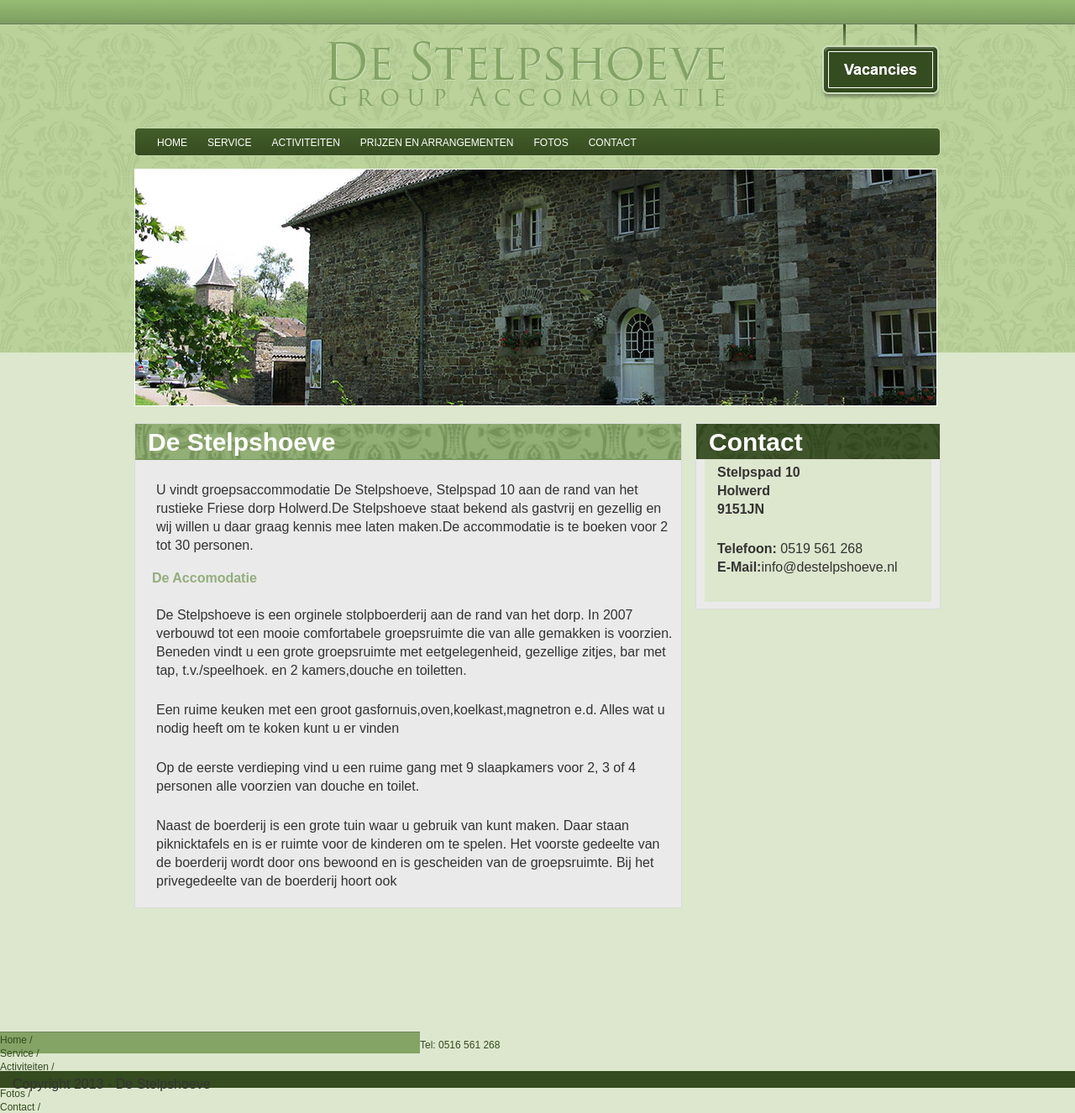
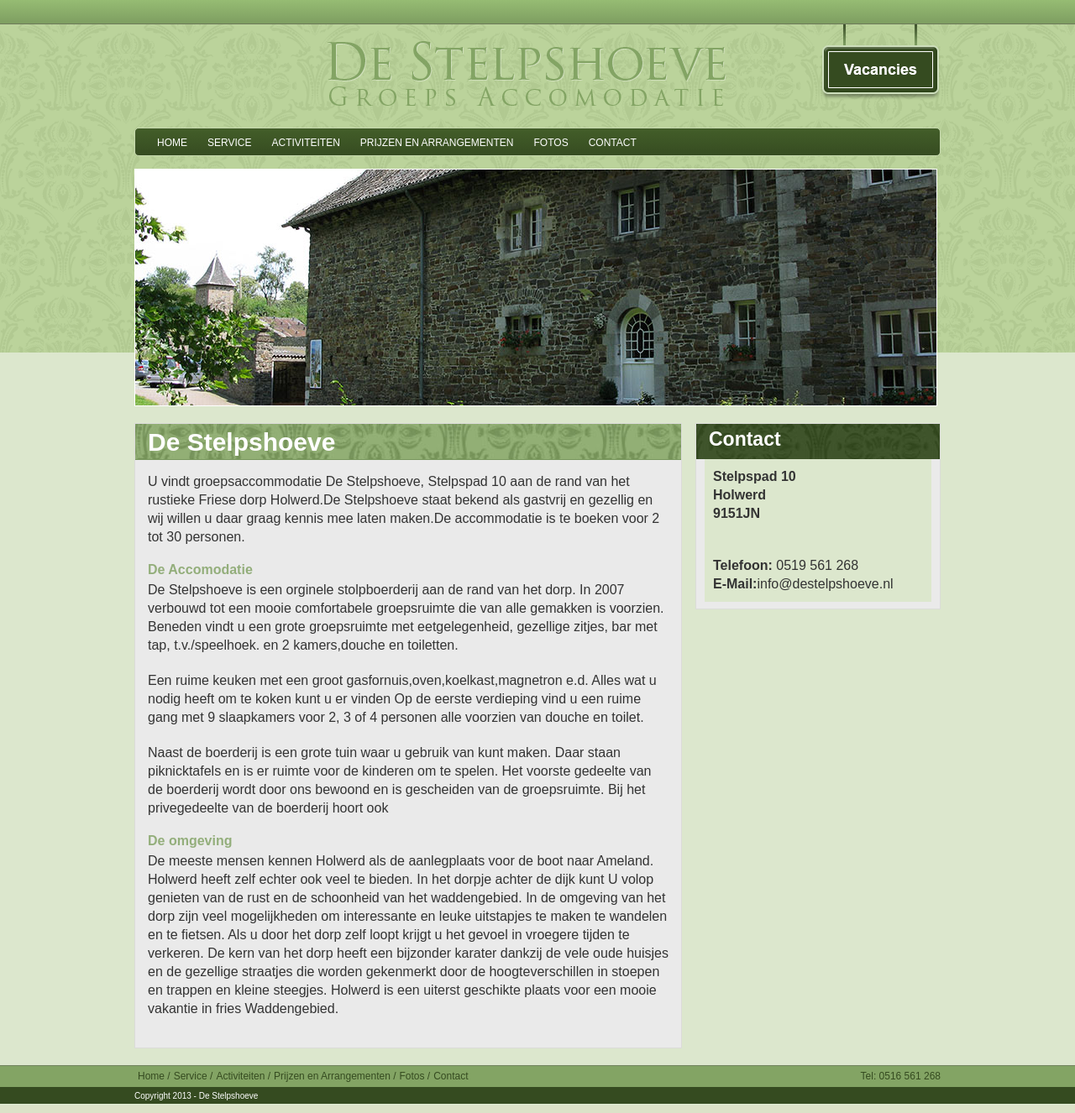
Before and after one commit to Apiria/Stelpshoeve, a PHP site: page / in a window 1280 px wide. Shown: the whole page at 84% size. Run offline with PHP 8.4, Linux system fonts and the light colour scheme.

Commit message:
Finished the home page and fixed the footer

```diff
--- a/index.html
+++ b/index.html
@@ -40,9 +40,13 @@ and open the template in the editor.
                         <p>U vindt groepsaccommodatie De Stelpshoeve,  Stelpspad 10 aan de rand van het rustieke Friese dorp Holwerd.De Stelpshoeve staat bekend als gastvrij en gezellig en wij willen u daar graag kennis mee laten maken.De accommodatie is te boeken voor 2 tot 30 personen.</p>
                         <h2>De Accomodatie</h2>
                         <p>De Stelpshoeve is een orginele stolpboerderij aan de rand van het dorp. In 2007 verbouwd tot een mooie comfortabele groepsruimte die van alle gemakken is voorzien. Beneden vindt u een grote groepsruimte met eetgelegenheid, gezellige zitjes, bar met tap, t.v./speelhoek. en 2 kamers,douche en toiletten.</p>
-                        <p>Een ruime keuken met een groot gasfornuis,oven,koelkast,magnetron e.d. Alles wat u nodig heeft om te koken kunt u er vinden</p>
-                        <p>Op de eerste verdieping vind u een ruime gang met 9 slaapkamers voor 2, 3 of 4 personen alle voorzien van douche en toilet.</p>
+                        <p>Een ruime keuken met een groot gasfornuis,oven,koelkast,magnetron e.d. Alles wat u nodig heeft om te koken kunt u er vinden
+                            Op de eerste verdieping vind u een ruime gang met 9 slaapkamers voor 2, 3 of 4 personen alle voorzien van douche en toilet.</p>
                         <p>Naast de boerderij is een grote tuin waar u gebruik van kunt maken. Daar staan piknicktafels en is er ruimte voor de kinderen om te spelen. Het voorste gedeelte van de boerderij wordt door ons bewoond en is gescheiden van de groepsruimte. Bij het privegedeelte van de boerderij hoort ook </p>
+                        <h2>De omgeving</h2>
+                        <p>De meeste mensen kennen Holwerd als de aanlegplaats voor de boot naar  Ameland. Holwerd heeft zelf echter ook veel te bieden. In het dorpje achter de dijk kunt U volop genieten van de rust en de schoonheid van het waddengebied. In de omgeving van het dorp zijn veel mogelijkheden om interessante en leuke uitstapjes te maken te wandelen en te fietsen.
+                            Als u door het dorp zelf loopt krijgt u het gevoel in vroegere tijden te verkeren. De kern van het dorp heeft een bijzonder karater dankzij de vele oude huisjes en de gezellige straatjes die worden gekenmerkt door de hoogteverschillen in stoepen en trappen en kleine steegjes.
+                            Holwerd is een uiterst geschikte plaats voor een mooie vakantie in fries Waddengebied.</p>
                     </div>
                 </div>
                 <div class="side-frame-holder cf">
@@ -58,19 +62,22 @@ and open the template in the editor.
             </div>
         </div>
         <div class="footer-holder">
-            <div>
-                <ul class="footer-top cf">
+            <div class="footer-top cf">
+                <div class="container cf">
+                    <ul class="footer-links">
                         <li><a href="#">Home / </a></li>
                         <li><a href="#">Service / </a></li>
                         <li><a href="#">Activiteiten / </a></li>
                         <li><a href="#">Prijzen en Arrangementen / </a></li>
                         <li><a href="#">Fotos / </a></li>
-                    <li><a href="#">Contact / </a></li>
+                        <li><a href="#">Contact</a></li>
                     </ul>
                     <div class="footer-tel"><p>Tel: 0516 561 268</p></div>
                 </div>
                 <div class="footer-bottom">
+                    <div class="container">
                         <p>Copyright 2013 - De Stelpshoeve</p>
+                    </div>
                 </div>
             </div>
         </div>
--- a/style.css
+++ b/style.css
@@ -63,7 +63,7 @@ h2 {
     font-family:Arial;
     color:#93ae7b;
     font-size:16px;
-    margin-left:20px;
+    margin-bottom:5px;
     font-weight:bold;
 }
 
@@ -120,7 +120,6 @@ p {
     font-size:16px;
     color:#333333;
     line-height:22px;
-    padding:5px 0px 0px 15px;
     margin-bottom:20px;
 }
 
@@ -221,7 +220,6 @@ body{
 .container{
     width:960px;
     margin:0px auto 0;
-    min-height:1200px;
 }
 
 /** ========================= /
@@ -300,10 +298,6 @@ body{
 	min-height:300px;
     }
 
-        .content p{
-            margin:20px 10px 20px 10px;
-        }
-
 	.content-header{
 	    background-image:url("images/content-header-bg.jpg");
 	    height:35px;
@@ -318,6 +312,10 @@ body{
 		font-size:30px;
 		font-weight:bold;
 	    }
+
+                .content{
+                    padding:15px;
+                }
 
     .side-frame-holder{
         float:right;
@@ -334,6 +332,10 @@ body{
             padding-left:15px;
         }
 
+            .side-frame-header h1{
+                font-size:23px;
+            }
+
         .side-frame-content{
             background-color:#dce7cd;
             width:270px;
@@ -343,6 +345,7 @@ body{
 
             .side-frame-content p{
                  color:#333333;
+                 padding:10px;
              }
 
              .postcode{
@@ -354,7 +357,7 @@ body{
 /* ========================= **/
 
 .footer-holder{
-    height:46;
+    margin-top:20px;
 }
 
 .footer-top{
@@ -363,21 +366,36 @@ body{
     height:25px;
 }
 
-    .footer-top{
+    .footer-links ul{
         float:left;
-        width:500px;
+}
+
+    .footer-links li{
+        float:left;
+        margin-left:4px
     }
 
-    .footer-tel p{
-        float:center;
+        .footer-links li a{
+            line-height:25px;
+        }
+
+    .footer-tel{
+        float:right;
     }
 
         .footer-tel p{
             font-size:12px;
             color:#354b20;
+            margin-bottom:0px;
+            line-height:25px;
         }
 
 .footer-bottom{
     background-color:#354b20;
     height:20px;
 }
+
+.footer-bottom p{
+    color:#fff;
+    font-size:10px;
+}
```
Also changed, not shown: images/logo.png. Lines whose indentation alone changed are shown as unchanged.
